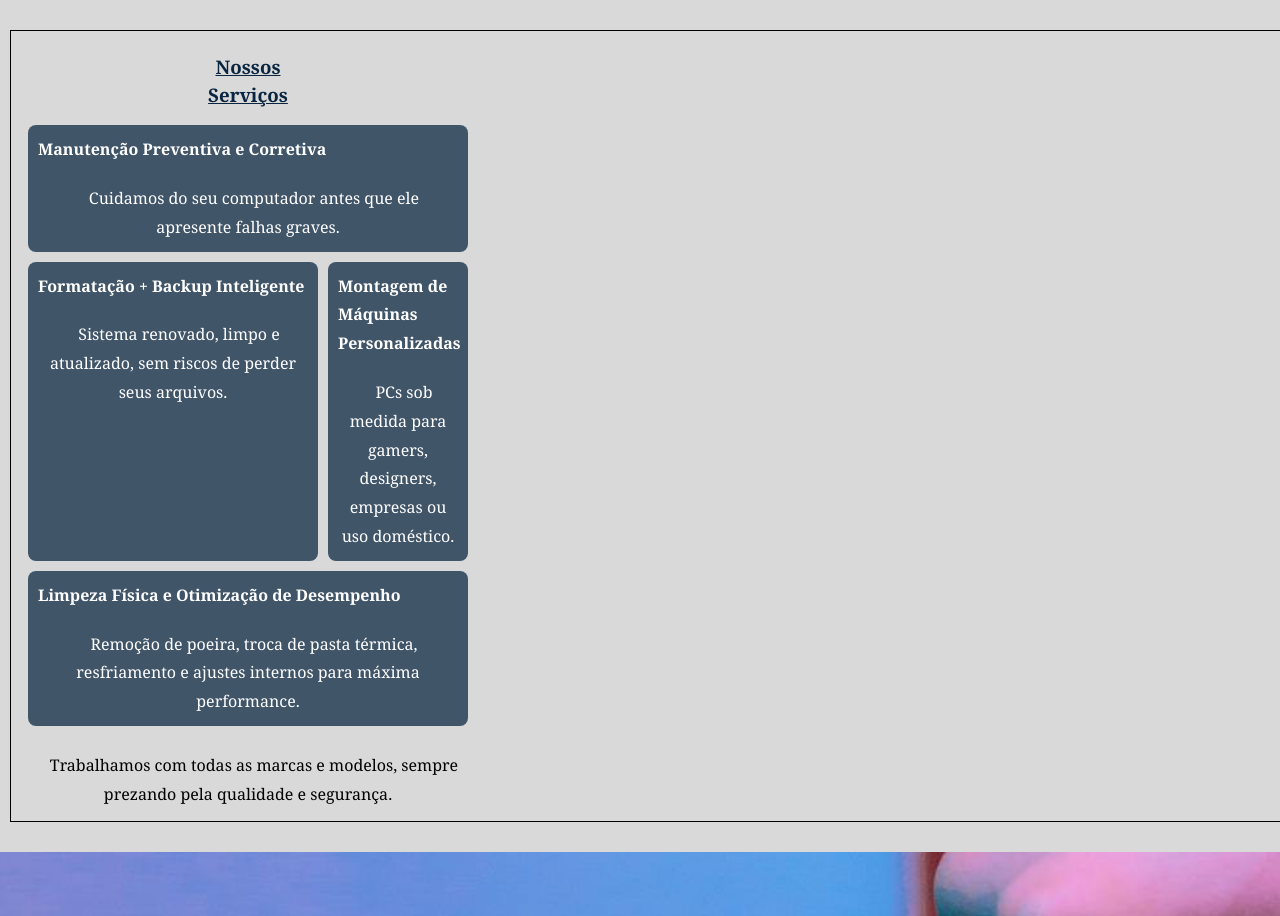
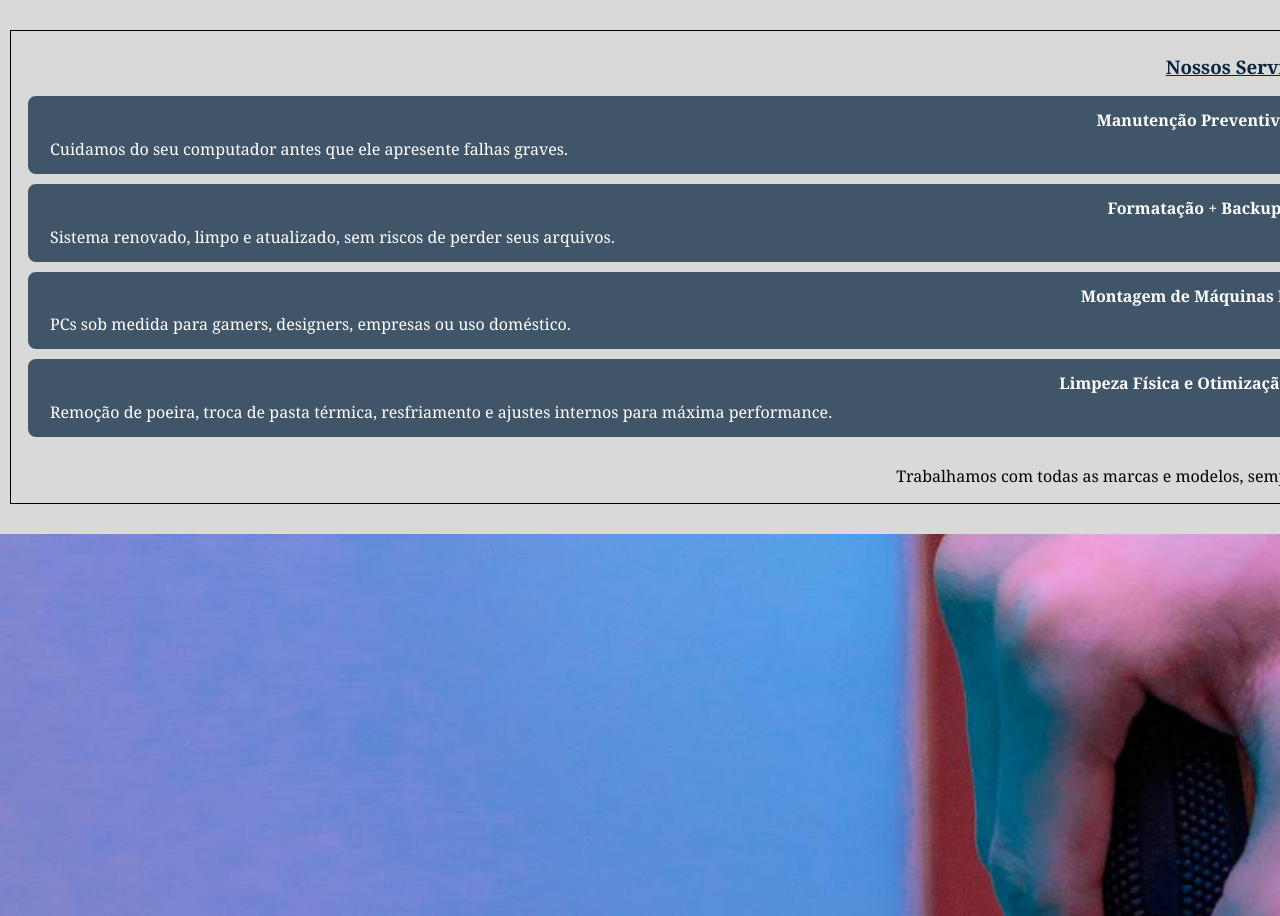
Before and after one commit to amtechsolutions3/amtechsolutions, a plain HTML site: page index.html in a window 1280 px wide. Shown: the part 1637-2553 px from the top of the page. Drawn offline with Linux system fonts and the light colour scheme.

Commit message:
Ajustes para telas pequenas
Ajustes para telas pequenas

```diff
--- a/estilos/style.css
+++ b/estilos/style.css
@@ -139,15 +139,19 @@ main p {
 
 #service {
     display: grid;
-    grid-template-columns: repeat(3, 150px);
-    grid-template-rows: 200px, repeat(3, 500px);
+    grid-template-columns: 3fr;
+    grid-template-rows: 200px, 3fr;
     padding: 12px;
     border: 1px solid black;
 }
 
 #service h3 {
-    grid-column-start: 2;
-    grid-column-end: 3;
+    display: ;
+    text-align: center;
+}
+
+#service h4 {
+    text-align: center;
 }
 
 #service .Manut {
@@ -157,7 +161,7 @@ main p {
 
 #service .Format {
     grid-column-start: 1;
-    grid-column-end: 3;
+    grid-column-end: 4;
 }
 
 #service .Limp {
@@ -173,7 +177,7 @@ main p {
     border-radius: 8px;
 }
 
-#service p {
+#service>p {
     grid-column-start: 1;
     grid-column-end: 4;
     text-align: center;
```
